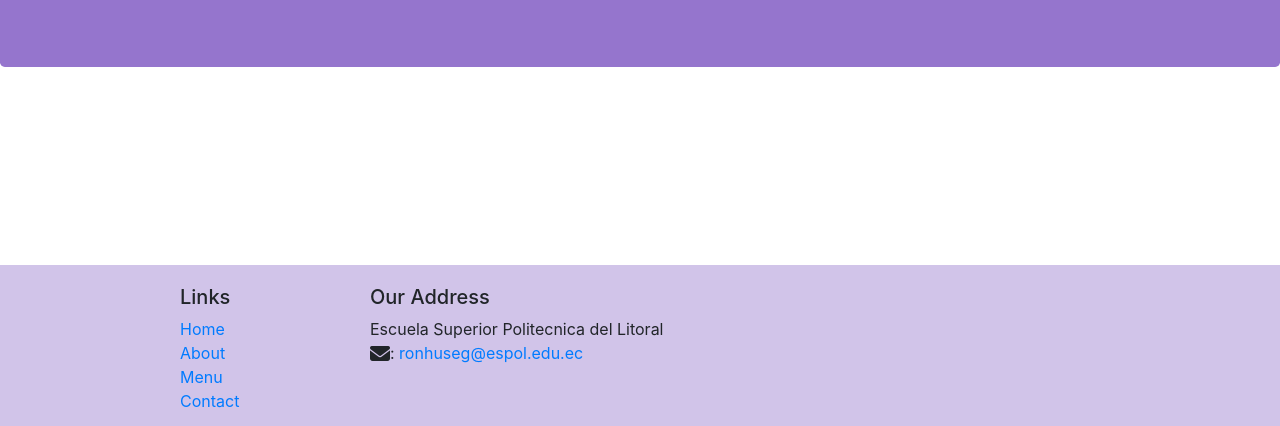
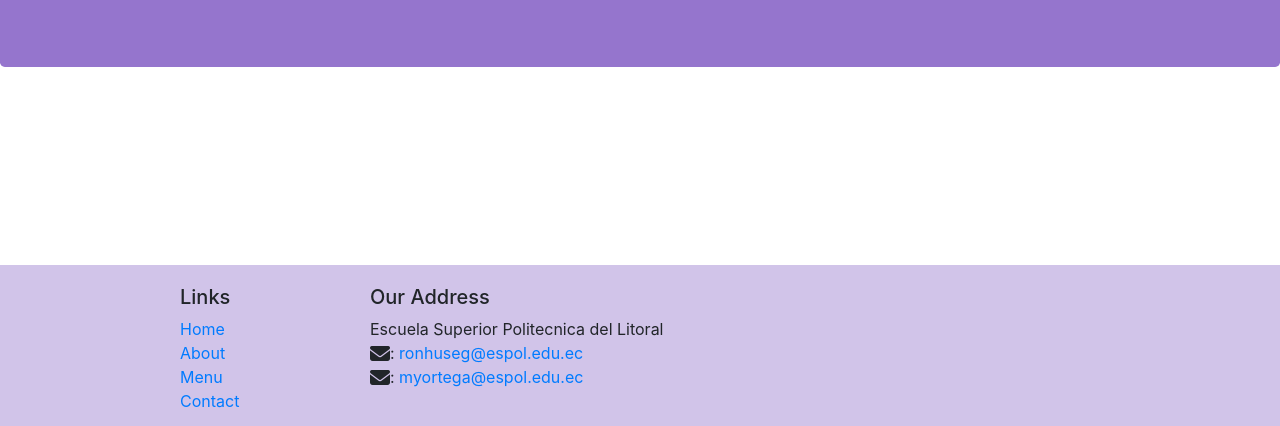
Before and after one commit to rohusemer/proyecto_DAWM_grupo8, a website: page views/index.html in a window 1280 px wide. Shown: the part 277-703 px from the top of the page. Drawn offline with nearby package versions, Linux system fonts and the light colour scheme; files that its build step writes are made by us from their sources.

Commit message:
agregando email

```diff
--- a/views/index.html
+++ b/views/index.html
@@ -72,7 +72,8 @@
                     <h5>Our Address</h5>
                     <address>
 		              Escuela Superior Politecnica del Litoral<br>
-		              <i class="fa fa-envelope fa-lg"></i>: <a href="mailto:ronhuseg@espol.edu.ec">ronhuseg@espol.edu.ec</a>
+		              <i class="fa fa-envelope fa-lg"></i>: <a href="mailto:ronhuseg@espol.edu.ec">ronhuseg@espol.edu.ec</a><br>
+		              <i class="fa fa-envelope fa-lg"></i>: <a href="mailto:myortega@espol.edu.ec">myortega@espol.edu.ec</a>
 		           </address>
                 </div>
                 <div class="col-12 col-sm-6 align-self-center">
```
